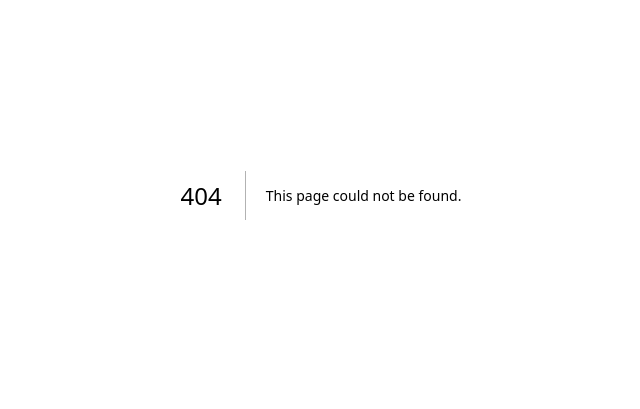
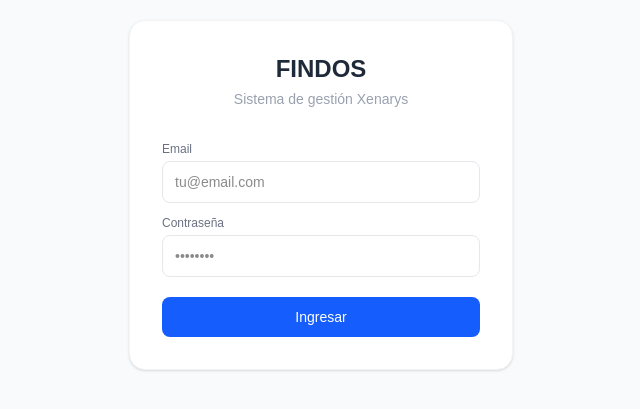
Before and after one commit to Xenarys/findos, a Next.js app: page /login in a window 1280 px wide. Before the commit this address had no page. Shown: the part 205-614 px from the top of the page, without its empty margins (319-959 px from the left). Built offline with nearby package versions, Linux system fonts and the light colour scheme; no server answers.

Commit message:
Login y autenticacion

```diff
--- a/app/entidades/page.tsx
+++ b/app/entidades/page.tsx
@@ -53,6 +53,11 @@
   ])
 
   useEffect(() => { cargarEntidades() }, [])
+
+  async function cerrarSesion() {
+    await supabase.auth.signOut()
+    window.location.href = '/login'
+  }
 
   async function cargarEntidades() {
     setLoading(true)
@@ -159,6 +164,10 @@
             <h1 className="text-2xl font-semibold text-gray-800">Clientes y Proveedores</h1>
             <p className="text-sm text-gray-500">{entidades.length} registros</p>
           </div>
+          <button onClick={cerrarSesion}
+            className="text-sm text-gray-500 border border-gray-200 px-4 py-2 rounded-lg hover:bg-red-50 hover:text-red-500 hover:border-red-200 cursor-pointer transition-colors">
+             Cerrar sesión
+          </button>
           <button onClick={() => { setEditando(null); resetForm(); setMostrarForm(true) }}
             className="bg-blue-600 text-white px-4 py-2 rounded-lg text-sm hover:bg-blue-700">
             + Nuevo
--- /dev/null
+++ b/app/login/page.tsx
@@ -0,0 +1,73 @@
+'use client'
+
+import { useState } from 'react'
+import { supabase } from '@/lib/supabase'
+import { useRouter } from 'next/navigation'
+
+export default function LoginPage() {
+  const [email, setEmail] = useState('')
+  const [password, setPassword] = useState('')
+  const [loading, setLoading] = useState(false)
+  const [error, setError] = useState('')
+  const router = useRouter()
+
+  async function handleLogin() {
+    setLoading(true)
+    setError('')
+    const { error } = await supabase.auth.signInWithPassword({ email, password })
+    if (error) {
+      setError('Email o contraseña incorrectos')
+      setLoading(false)
+      return
+    }
+    window.location.href = '/entidades'
+  }
+
+  return (
+    <div className="min-h-screen bg-gray-50 flex items-center justify-center">
+      <div className="bg-white rounded-2xl border border-gray-100 p-8 w-full max-w-sm shadow-sm">
+        <div className="text-center mb-8">
+          <h1 className="text-2xl font-bold text-gray-800">FINDOS</h1>
+          <p className="text-sm text-gray-400 mt-1">Sistema de gestión Xenarys</p>
+        </div>
+
+        <div className="flex flex-col gap-3">
+          <div>
+            <label className="text-xs text-gray-500 mb-1 block">Email</label>
+            <input
+              type="email"
+              value={email}
+              onChange={e => setEmail(e.target.value)}
+              placeholder="tu@email.com"
+              className="w-full border border-gray-200 rounded-lg px-3 py-2.5 text-sm focus:outline-none focus:border-blue-400"
+            />
+          </div>
+          <div>
+            <label className="text-xs text-gray-500 mb-1 block">Contraseña</label>
+            <input
+              type="password"
+              value={password}
+              onChange={e => setPassword(e.target.value)}
+              placeholder="••••••••"
+              onKeyDown={e => e.key === 'Enter' && handleLogin()}
+              className="w-full border border-gray-200 rounded-lg px-3 py-2.5 text-sm focus:outline-none focus:border-blue-400"
+            />
+          </div>
+
+          {error && (
+            <div className="text-xs text-red-500 bg-red-50 border border-red-100 rounded-lg px-3 py-2">
+              {error}
+            </div>
+          )}
+
+          <button
+            onClick={handleLogin}
+            disabled={loading}
+            className="bg-blue-600 text-white rounded-lg py-2.5 text-sm font-medium hover:bg-blue-700 disabled:opacity-50 mt-2">
+            {loading ? 'Ingresando...' : 'Ingresar'}
+          </button>
+        </div>
+      </div>
+    </div>
+  )
+}
--- /dev/null
+++ b/lib/supabase-middleware.ts
@@ -0,0 +1,32 @@
+import { createServerClient } from '@supabase/ssr'
+import { NextResponse, type NextRequest } from 'next/server'
+
+export async function updateSession(request: NextRequest) {
+  let supabaseResponse = NextResponse.next({ request })
+
+  const supabase = createServerClient(
+    process.env.NEXT_PUBLIC_SUPABASE_URL!,
+    process.env.NEXT_PUBLIC_SUPABASE_ANON_KEY!,
+    {
+      cookies: {
+        getAll() { return request.cookies.getAll() },
+        setAll(cookiesToSet) {
+          cookiesToSet.forEach(({ name, value }) => request.cookies.set(name, value))
+          supabaseResponse = NextResponse.next({ request })
+          cookiesToSet.forEach(({ name, value, options }) =>
+            supabaseResponse.cookies.set(name, value, options))
+        },
+      },
+    }
+  )
+
+  const { data: { user } } = await supabase.auth.getUser()
+
+  if (!user && !request.nextUrl.pathname.startsWith('/login')) {
+    const url = request.nextUrl.clone()
+    url.pathname = '/login'
+    return NextResponse.redirect(url)
+  }
+
+  return supabaseResponse
+}
--- /dev/null
+++ b/lib/supabase-server.ts
@@ -0,0 +1,21 @@
+import { createServerClient } from '@supabase/ssr'
+import { cookies } from 'next/headers'
+
+export async function createClient() {
+  const cookieStore = await cookies()
+  return createServerClient(
+    process.env.NEXT_PUBLIC_SUPABASE_URL!,
+    process.env.NEXT_PUBLIC_SUPABASE_ANON_KEY!,
+    {
+      cookies: {
+        getAll() { return cookieStore.getAll() },
+        setAll(cookiesToSet) {
+          try {
+            cookiesToSet.forEach(({ name, value, options }) =>
+              cookieStore.set(name, value, options))
+          } catch {}
+        },
+      },
+    }
+  )
+}
--- a/lib/supabase.ts
+++ b/lib/supabase.ts
@@ -1,6 +1,6 @@
-import { createClient } from '@supabase/supabase-js'
+import { createBrowserClient } from '@supabase/ssr'
 
-const supabaseUrl = process.env.NEXT_PUBLIC_SUPABASE_URL!
-const supabaseAnonKey = process.env.NEXT_PUBLIC_SUPABASE_ANON_KEY!
-
-export const supabase = createClient(supabaseUrl, supabaseAnonKey)
+export const supabase = createBrowserClient(
+  process.env.NEXT_PUBLIC_SUPABASE_URL!,
+  process.env.NEXT_PUBLIC_SUPABASE_ANON_KEY!
+)
--- /dev/null
+++ b/middleware.ts
@@ -0,0 +1,12 @@
+import { type NextRequest } from 'next/server'
+import { updateSession } from '@/lib/supabase-middleware'
+
+export async function middleware(request: NextRequest) {
+  return await updateSession(request)
+}
+
+export const config = {
+  matcher: [
+    '/((?!_next/static|_next/image|favicon.ico|.*\\.(?:svg|png|jpg|jpeg|gif|webp)$).*)',
+  ],
+}
--- a/package.json
+++ b/package.json
@@ -9,6 +9,7 @@
     "lint": "eslint"
   },
   "dependencies": {
+    "@supabase/ssr": "^0.10.3",
     "@supabase/supabase-js": "^2.105.3",
     "next": "16.2.5",
     "react": "19.2.4",
```
Also changed, not shown: 1 other file (tests, documents, lock files or other folders).
